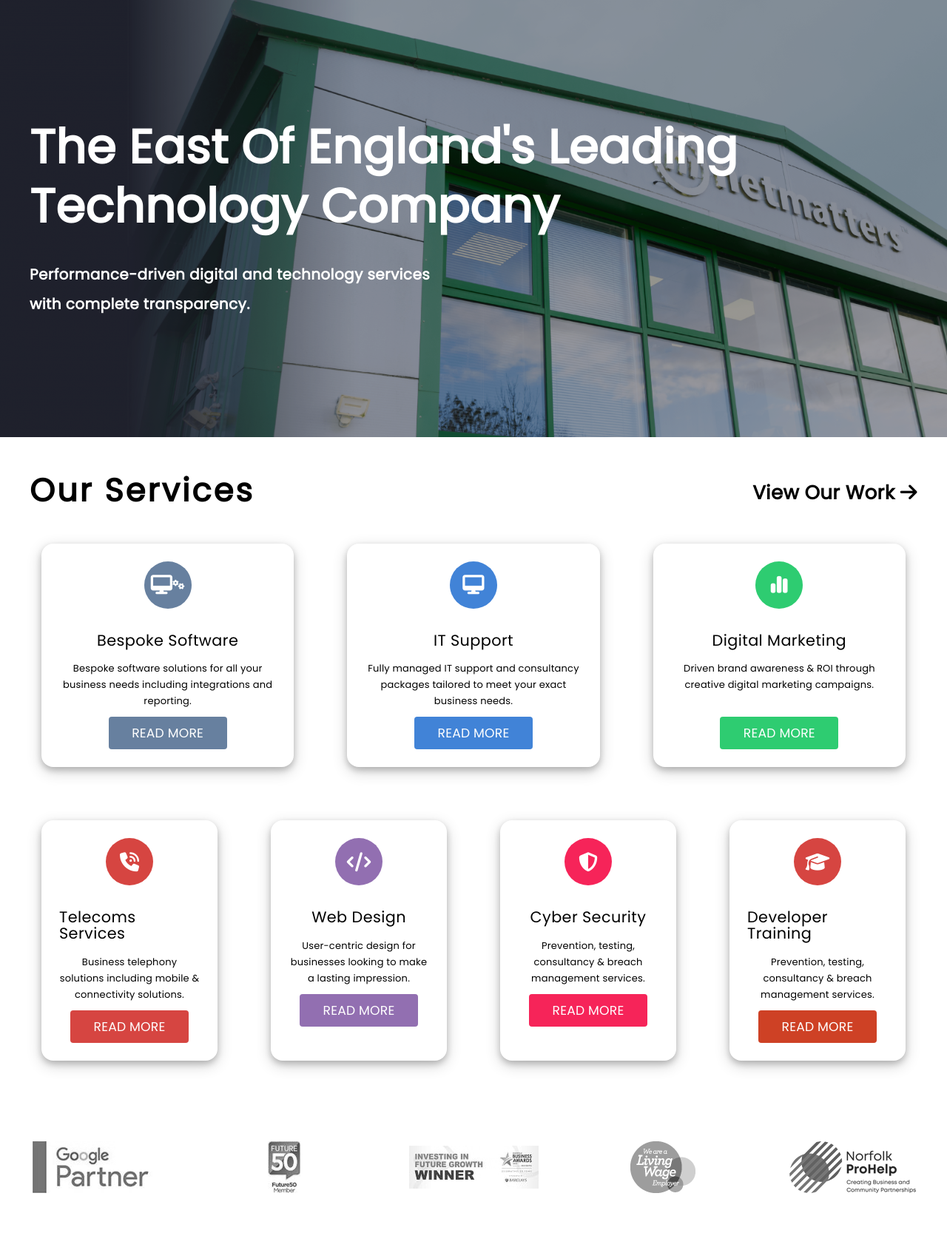
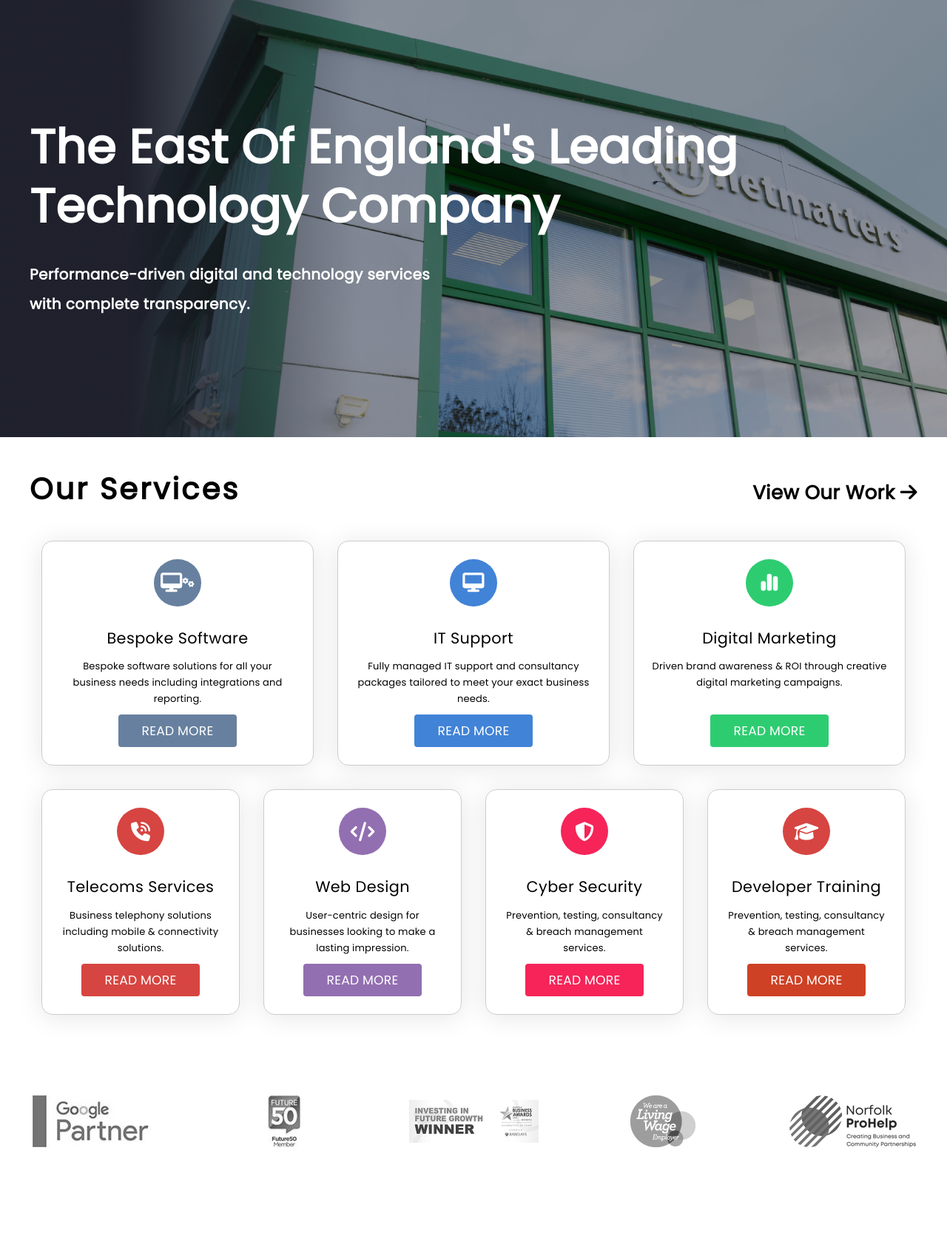
Before and after one commit to marianneporter/netmattershomepage, a PHP site: page / in a window 1280 px wide. Shown: the part 219-1909 px from the top of the page at 74% size. Run offline with PHP 8.4, Linux system fonts and the light colour scheme.

Commit message:
improvenment to cards

```diff
--- a/css/index.css
+++ b/css/index.css
@@ -574,6 +574,9 @@ nav {
   margin-bottom: 1.5rem;
   margin-top: 2.5rem;
 }
+.services-heading h2 {
+  font-size: 2.5rem;
+}
 .services-heading a {
   font-weight: 600;
   font-size: 1.625rem;
@@ -591,7 +594,6 @@ nav {
   .service-cards {
     display: grid;
     grid-template-columns: repeat(12, 1fr);
-    gap: 2.5rem;
   }
   .service-cards .service-card:nth-child(-n+3) {
     grid-column: span 4;
@@ -614,10 +616,11 @@ nav {
   flex-direction: column;
   align-items: center;
   padding: 1.5rem;
-  border-radius: 1rem;
   max-width: 100%;
   margin: 1rem;
-  box-shadow: 0 4px 8px 0 rgba(0, 0, 0, 0.2), 0 6px 20px 0 rgba(0, 0, 0, 0.19);
+  box-shadow: 0px 3px 35px 0px rgba(0, 0, 0, 0.1);
+  border: 1px solid #ccc;
+  border-radius: 15px;
 }
 .service-card h4 {
   margin-top: 2rem;
@@ -702,8 +705,8 @@ nav {
 }
 @media (min-width: 768px) {
   .latest-cards {
-    grid-template-rows: 36rem 0 0 0 0;
-    max-height: 38rem;
+    grid-template-rows: 35rem;
+    max-height: 37rem;
     overflow: hidden;
   }
 }
@@ -712,8 +715,8 @@ nav {
   font-size: 13px;
   letter-spacing: 0.2px;
   line-height: 22px;
-  overflow: visible;
-  box-shadow: 0 4px 8px 0 rgba(0, 0, 0, 0.2), 0 6px 20px 0 rgba(0, 0, 0, 0.19);
+  box-shadow: 0px 3px 35px 0px rgba(0, 0, 0, 0.1);
+  border: 1px solid #ccc;
   grid-column: span 6;
 }
 .latest-card > *:not(:first-child) {
--- a/index.html
+++ b/index.html
@@ -81,7 +81,7 @@
 
     <main>
         <div class="services-heading content">
-            <h2>Our Services</h2>
+            <h2><strong>Our Services</strong></h2>
             <a href="#">View Our Work <i class="fa-solid fa-arrow-right"></i></a>
         </div>
 
@@ -316,7 +316,7 @@
 
         <section class="sml-carousel">
             <div class="sml-carousel2-image-1"></div>
-            <div class="sml-carousel2-image-2"></div>
+          <div class="sml-carousel2-image-2"></div>
             <div class="sml-carousel2-image-3"></div>
             <div class="sml-carousel2-image-4"></div>
             <div class="sml-carousel2-image-5"></div>
--- a/scss/layout/_latest-news.scss
+++ b/scss/layout/_latest-news.scss
@@ -10,10 +10,8 @@
     }
 }
 
-$med-card-height: 36rem;
-$med-card-area-height: 38rem;
-$lg-card-height: 36rem;
-
+$med-card-height: 35rem;
+$med-card-area-height: 37rem;
 
 .latest-news-heading {
     display: flex;
@@ -34,9 +32,6 @@ $lg-card-height: 36rem;
             display: block;
         }
     }
-
-
-
 }
 
 .latest-cards {
@@ -47,7 +42,7 @@ $lg-card-height: 36rem;
     justify-content: center;
 
     @include md {
-        grid-template-rows: $med-card-height 0 0 0 0;
+        grid-template-rows: $med-card-height;
         max-height: $med-card-area-height;
         overflow: hidden;
     }
@@ -55,8 +50,10 @@ $lg-card-height: 36rem;
 
 .latest-card {
     @include small-text;
-    overflow: visible;
-    box-shadow: 0 4px 8px 0 rgba(0, 0, 0, 0.2), 0 6px 20px 0 rgba(0, 0, 0, 0.19);
+ //   overflow: visible;
+    box-shadow: 0px 3px 35px 0px rgba(0, 0, 0, 0.1);
+    border: 1px solid #ccc;
+//    border-radius: 15px;
 
     & > *:not(:first-child) {
        padding:  1rem;
--- a/scss/layout/_services.scss
+++ b/scss/layout/_services.scss
@@ -4,6 +4,10 @@
     justify-content: space-between;
     margin-bottom: 1.5rem;
     margin-top: 2.5rem;
+
+    h2 {
+        font-size: 2.5rem;
+    }
 
     a {
         font-weight: 600;
@@ -23,7 +27,6 @@
     @include lg {
         display: grid;
         grid-template-columns: repeat(12, 1fr);
-        gap: 2.5rem;
 
         .service-card:nth-child(-n + 3) {
             grid-column: span 4;
@@ -48,15 +51,12 @@
     flex-direction: column;
     align-items: center;
     padding: 1.5rem;
-    border-radius: 1rem;
     max-width: 100%;
     margin: 1rem;
 
-
-
-
-
-    box-shadow: 0 4px 8px 0 rgba(0, 0, 0, 0.2), 0 6px 20px 0 rgba(0, 0, 0, 0.19);
+    box-shadow: 0px 3px 35px 0px rgba(0, 0, 0, 0.1);
+    border: 1px solid #ccc;
+    border-radius: 15px;
 
     h4 {
         margin-top: 2rem;
```
Also changed, not shown: scss/layout/_carousel.scss (line endings or trailing spaces), 1 other file.
